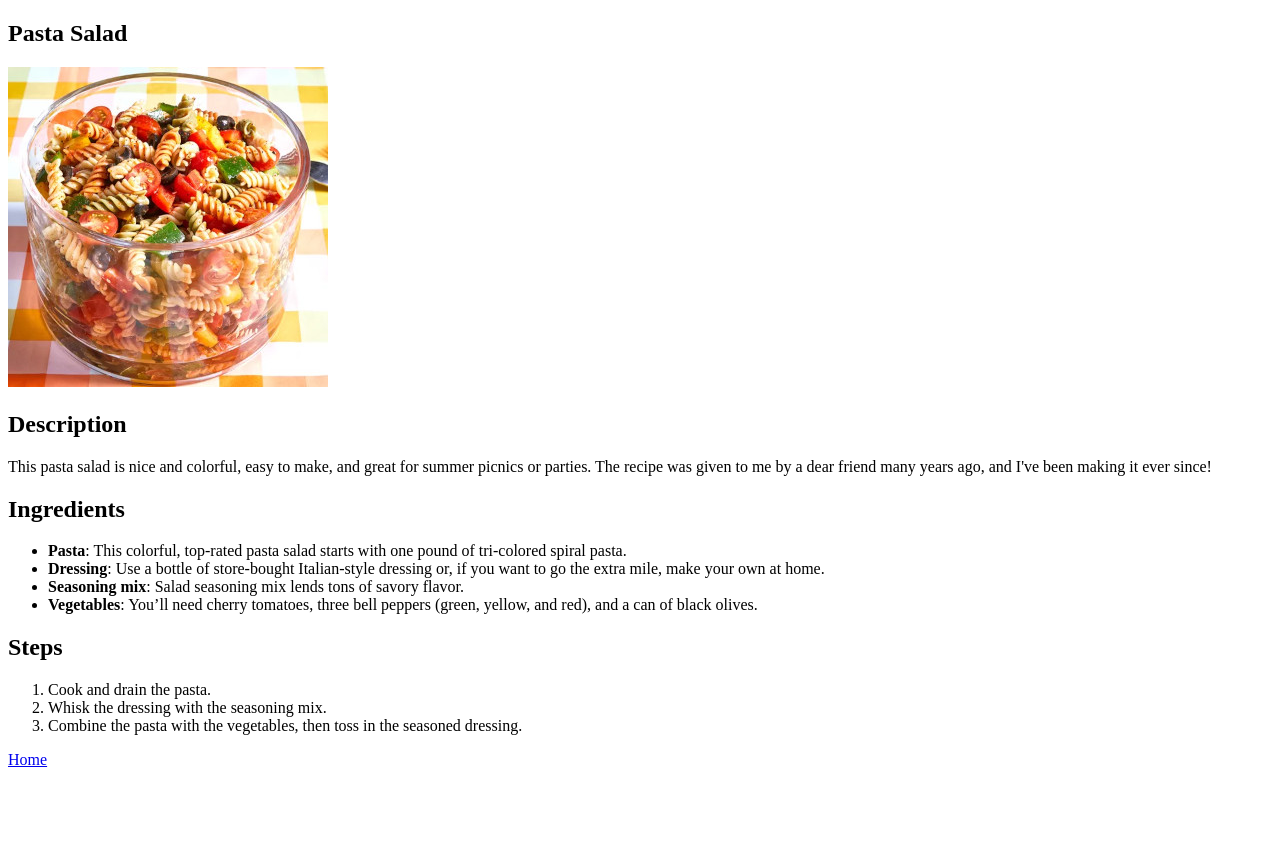
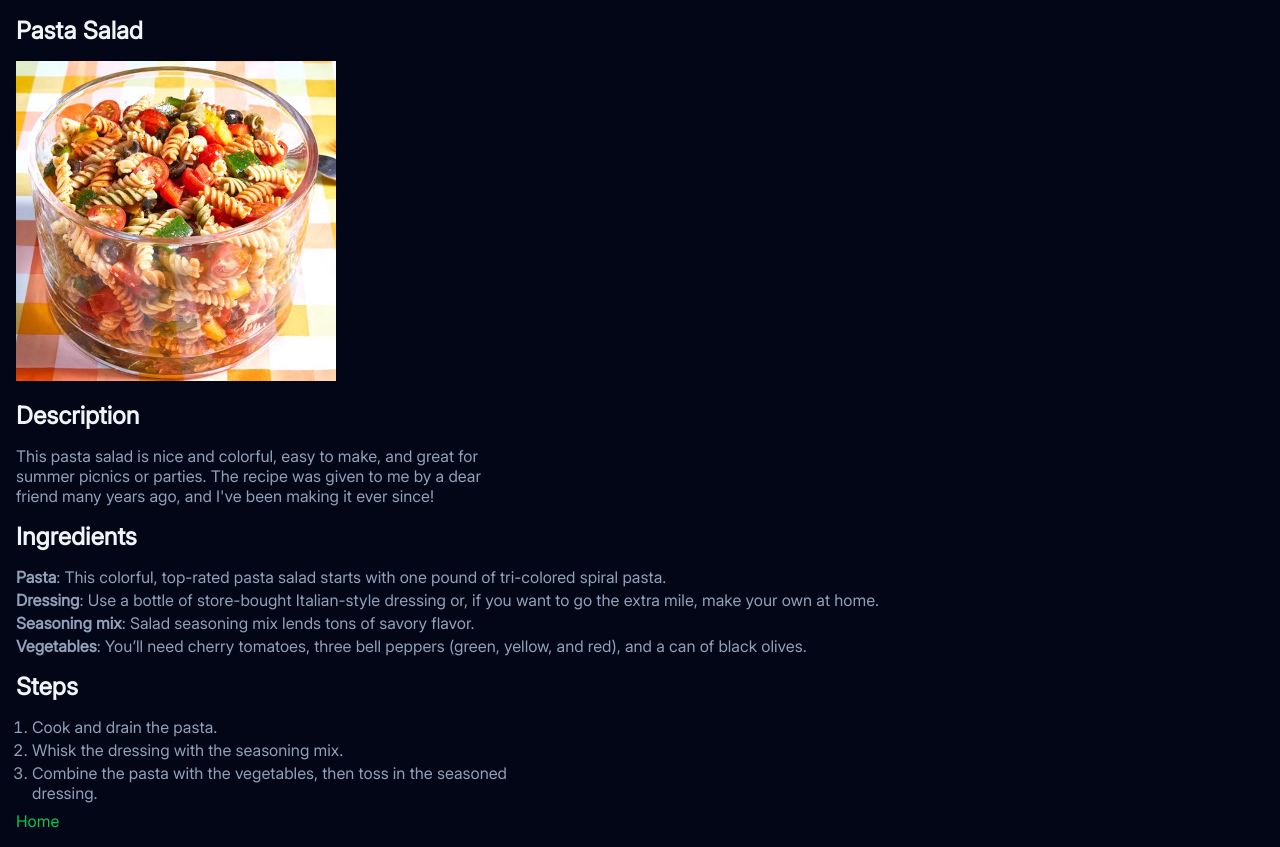
Before and after one commit to raphamd/odin-recipes, a plain HTML site: page src/recipes/pasta-salad.html in a window 1280 px wide. Before the commit the page ends 800 px from the top, so only its background shows below. Drawn offline with Linux system fonts and the light colour scheme.

Commit message:
feat: Added basic CSS and web fonts to website

```diff
--- a/src/recipes/pasta-salad.html
+++ b/src/recipes/pasta-salad.html
@@ -3,6 +3,7 @@
   <head>
     <meta charset="UTF-8">
     <meta name="viewport" content="width=device-width, initial-scale=1.0">
+    <link rel="stylesheet" href="../styles.css">
     <title>Odin Recipes</title>
   </head>
   <body>
--- /dev/null
+++ b/src/styles.css
@@ -0,0 +1,73 @@
+@font-face { font-family: "Inter Regular"; src: url("fonts/Inter/Inter-Regular.ttf"); }
+@font-face { font-family: "Inter Medium"; src: url("fonts/Inter/Inter-Medium.ttf"); }
+@font-face { font-family: "Inter Bold"; src: url("fonts/Inter/Inter-Bold.ttf"); }
+
+*,
+*::before,
+*::after {
+  margin: 0;
+  padding: 0;
+  box-sizing: border-box;
+}
+
+:root {
+  --slate-100: #f1f5f9;
+  --slate-400: #90a1b9;
+  --slate-950: #020617;
+  --green-500: #00c950;
+  --indigo-900: #432dd7;
+}
+
+html {
+  font-family: "Inter Regular", sans-serif;
+}
+
+body {
+  color: var(--slate-100);
+  padding: 1rem;
+  background-color: var(--slate-950);
+}
+
+h1,h2,h3,
+h4,h5,h6 {
+  color: var(--slate-100);
+  margin: 1rem 0;
+}
+
+h1 {
+  margin-top: 0;
+}
+
+ul {
+  display: flex;
+  flex-direction: column;
+  gap: 3px;
+  list-style-type: none;
+}
+
+ol {
+  display: flex;
+  flex-direction: column;
+  gap: 3px;
+  padding-left: 1rem;
+}
+
+p,
+li {
+  color: var(--slate-400);
+}
+
+a {
+  color: var(--green-500);
+  text-decoration: none;
+}
+
+a:visited {
+  color: var(--indigo-900);
+}
+
+.recipe-description,
+.steps {
+  width: 50ch;
+  margin-bottom: .5rem;
+}
```
Also changed, not shown: src/index.html (+1 -0 lines), src/recipes/ploughmans-sandwich.html (+1 -0 lines), src/recipes/ukrainian-red-borscht-soup.html (+1 -0 lines), src/fonts/Inter/Inter-Bold.ttf (added), src/fonts/Inter/Inter-Medium.ttf (added), src/fonts/Inter/Inter-Regular.ttf (added).
